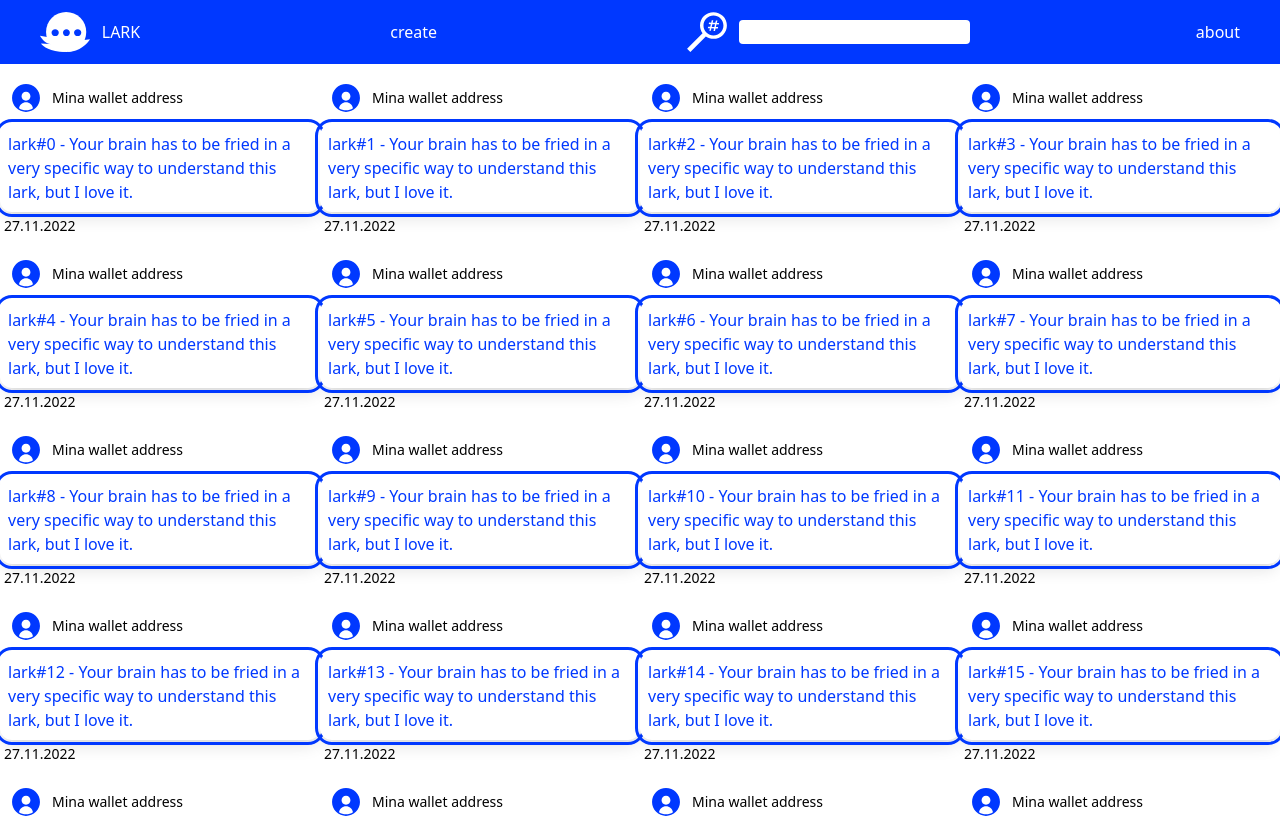
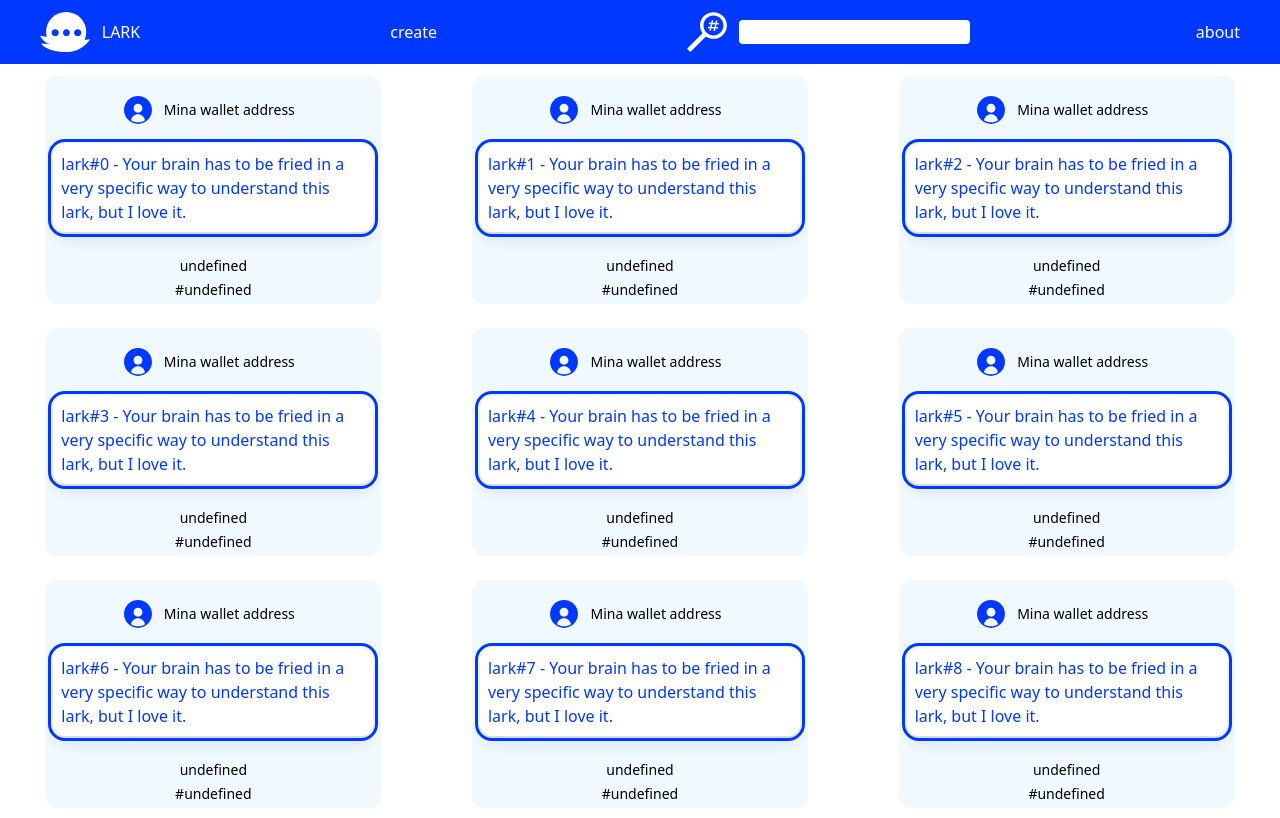
Before and after one commit to wotori/Lark, a React (Vite) app in the folder frontend/: page / in a window 1280 px wide. Shown: the top 818 px of the page. Built offline with nearby package versions, Linux system fonts and the light colour scheme.

Commit message:
polish css

```diff
--- a/frontend/src/components/textbox/index.jsx
+++ b/frontend/src/components/textbox/index.jsx
@@ -1,17 +1,19 @@
 export function LarkBox(props) {
-  let { text, userName, date } = props;
+  let { text, userName, date, hashtags } = props;
   return (
-    <div className="">
+    <div className="bg-sky-50 m-3 rounded-xl">
       {/* Author */}
-      <div className="flex flex-row items-center mt-5 mb-3">
-        <img className="h-7 w-7 mx-3" src="svg/user.svg"></img>
-        <p className="text-sm">
-          {userName ? userName : "Mina wallet address"}
-        </p>
+      <div className="flex flex-row justify-around pr-5">
+        <div className="flex flex-row items-center mt-5 mb-3 self-center">
+          <img className="h-7 w-7 mx-3" src="svg/user.svg"></img>
+          <p className="text-sm">
+            {userName ? userName : "Mina wallet address"}
+          </p>
+        </div>
       </div>
       {/* Content */}
       <div
-        className="p-2 min-w-1 max-w-xs bg-white rounded-xl shadow-lg text-blue
+        className="p-2 m-2 min-w-1 max-w-xs bg-white rounded-xl shadow-lg text-blue
         outline outline-offset-2 outline-blue-500"
       >
         <p>
@@ -19,8 +21,13 @@ export function LarkBox(props) {
           understand this lark, but I love it.
         </p>
       </div>
-      {/* Date */}
-      <p className="m-1 text-sm">{date ? date : "27.11.2022"}</p>
+      {/* Date & hashtags */}
+      <div className="pt-3">
+        <p className="m-1 text-sm text-center">{date ? date : "undefined"}</p>
+        <p className="m-1 text-sm text-center">
+          {hashtags ? hashtags : "#undefined"}
+        </p>
+      </div>
     </div>
   );
 }
```
